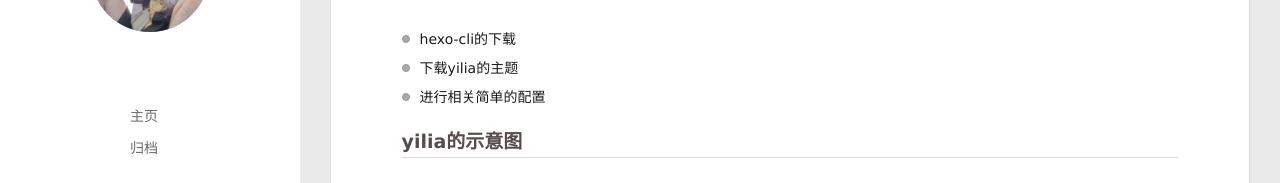
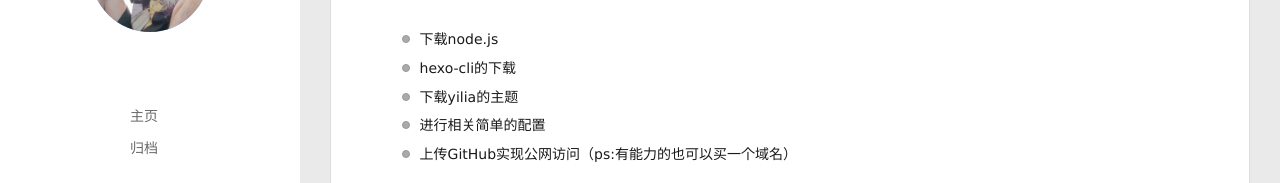
Before and after one commit to qiangzhang0925/qiangzhang0925.github.io, a plain HTML site: page 2020/08/14/My-first-blog/index.html in a window 1280 px wide. Shown: the part 203-386 px from the top of the page. Drawn offline with Linux system fonts and the light colour scheme.

Commit message:
Site updated: 2020-08-14 16:12:36

```diff
--- a/2020/08/14/My-first-blog/index.html
+++ b/2020/08/14/My-first-blog/index.html
@@ -17,7 +17,7 @@
 <meta property="og:locale" content="zh_CN">
 <meta property="og:image" content="https://cloud.githubusercontent.com/assets/2024949/19027861/92879edc-8967-11e6-8e60-7987b6507c8d.gif">
 <meta property="article:published_time" content="2020-08-14T03:21:51.000Z">
-<meta property="article:modified_time" content="2020-08-14T08:03:45.767Z">
+<meta property="article:modified_time" content="2020-08-14T08:11:18.347Z">
 <meta property="article:author" content="adm.zhang">
 <meta property="article:tag" content="SEU计算机在读硕士">
 <meta name="twitter:card" content="summary">
@@ -180,9 +180,11 @@
         <h2 id="第一次搭建博客记录"><a href="#第一次搭建博客记录" class="headerlink" title="第一次搭建博客记录"></a>第一次搭建博客记录</h2><a id="more"></a>
 
 <h3 id="相关内容准备"><a href="#相关内容准备" class="headerlink" title="相关内容准备"></a>相关内容准备</h3><ul>
+<li>下载node.js </li>
 <li>hexo-cli的下载</li>
 <li>下载yilia的主题</li>
 <li>进行相关简单的配置</li>
+<li>上传GitHub实现公网访问（ps:有能力的也可以买一个域名）</li>
 </ul>
 <h3 id="yilia的示意图"><a href="#yilia的示意图" class="headerlink" title="yilia的示意图"></a>yilia的示意图</h3><p><img src="https://cloud.githubusercontent.com/assets/2024949/19027861/92879edc-8967-11e6-8e60-7987b6507c8d.gif" alt="pic"></p>
 <h3 id="写在最后"><a href="#写在最后" class="headerlink" title="写在最后"></a>写在最后</h3><p>基于hexo的个人博客搭建十分简单，没有计算机背景的同学也能够很快地上手。</p>
```
